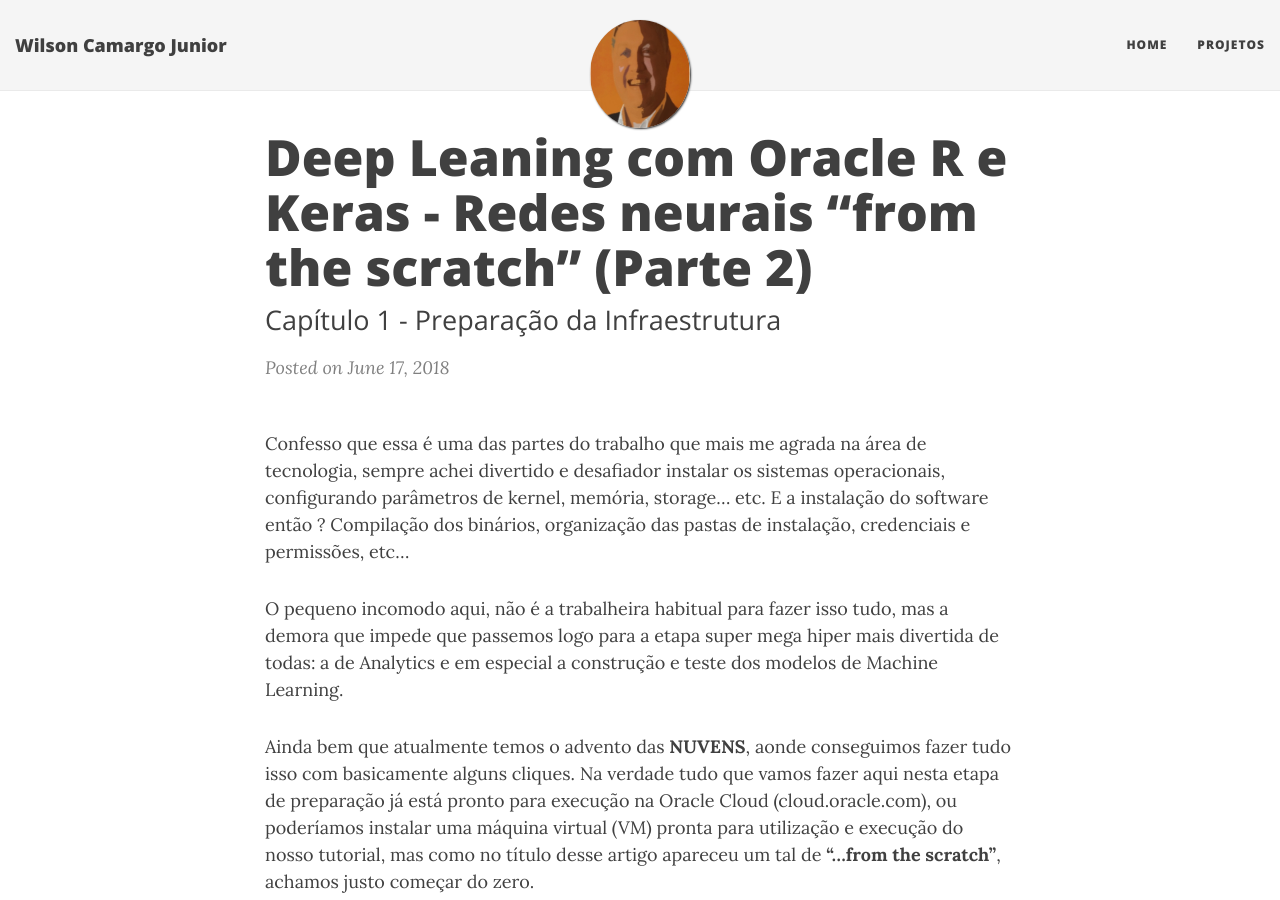
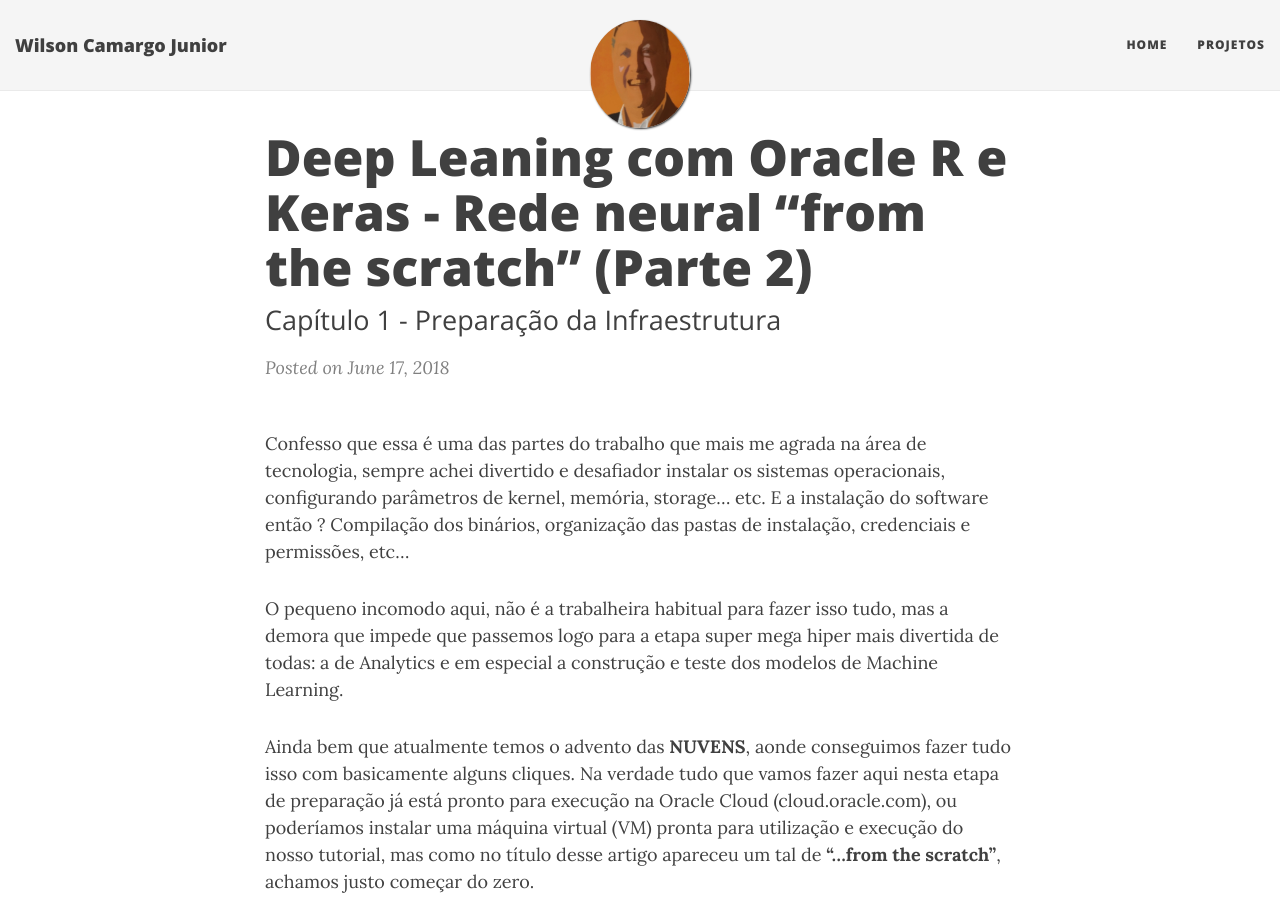
Before and after one commit to wilson-camargo-jr/teste, a Jekyll site: the page built from _posts/2018-06-17-ANN-ORE-P2.md, in a window 1280 px wide and 900 px high. Built offline with Jekyll 4.4.1, drawn with Linux system fonts in a browser that asks for light colours; nearby versions of some CDN libraries; comment, search, counter and statistics services are not loaded.

Commit message:
Update 2018-06-17-ANN-ORE-P2.md

```diff
--- a/_posts/2018-06-17-ANN-ORE-P2.md
+++ b/_posts/2018-06-17-ANN-ORE-P2.md
@@ -1,6 +1,6 @@
 ---
 layout: post
-title: Deep Leaning com Oracle R e Keras - Redes neurais “from the scratch” (Parte 2)
+title: Deep Leaning com Oracle R e Keras - Rede neural “from the scratch” (Parte 2)
 subtitle: Capítulo 1 - Preparação da Infraestrutura
 ---
 
```
